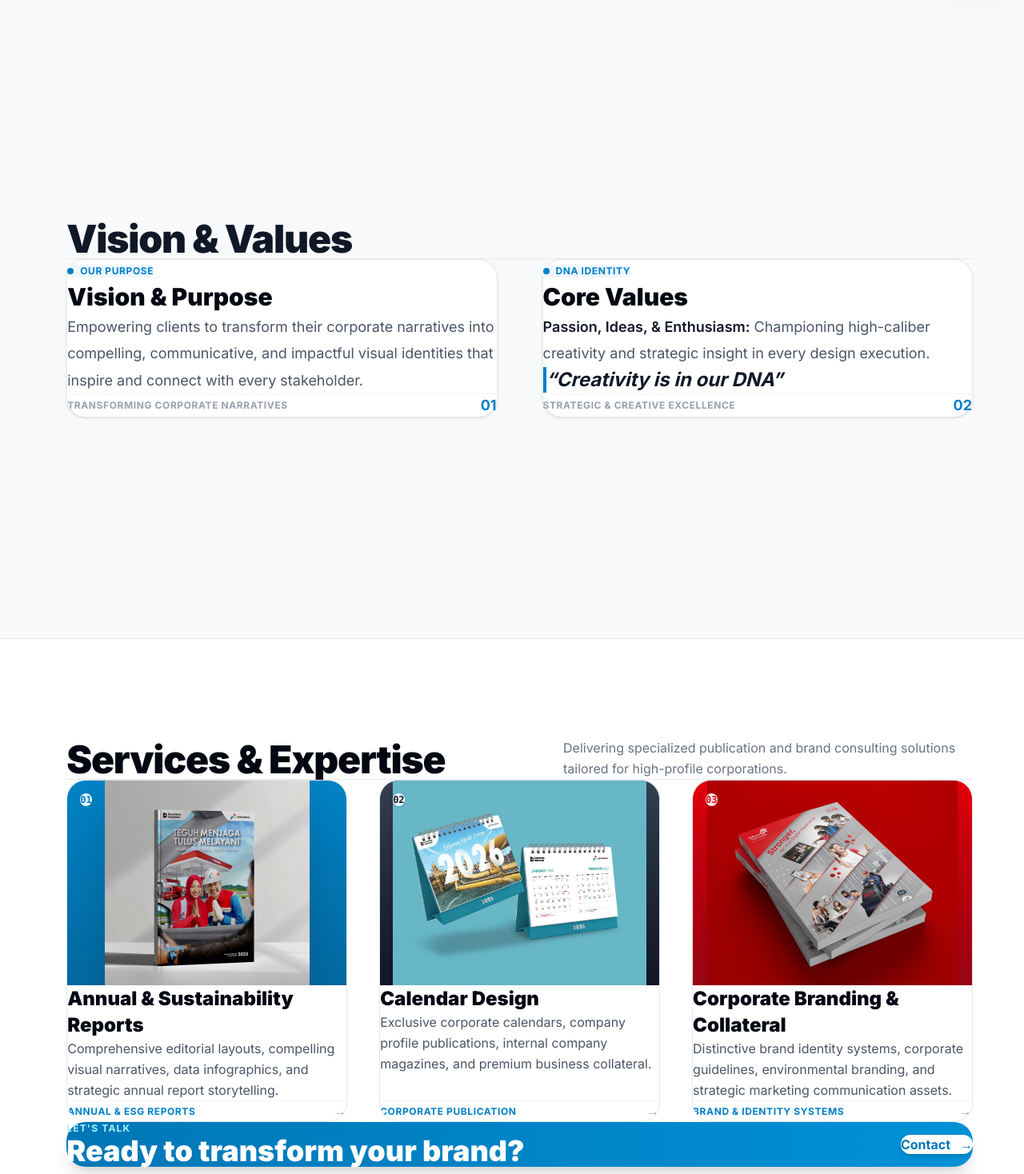
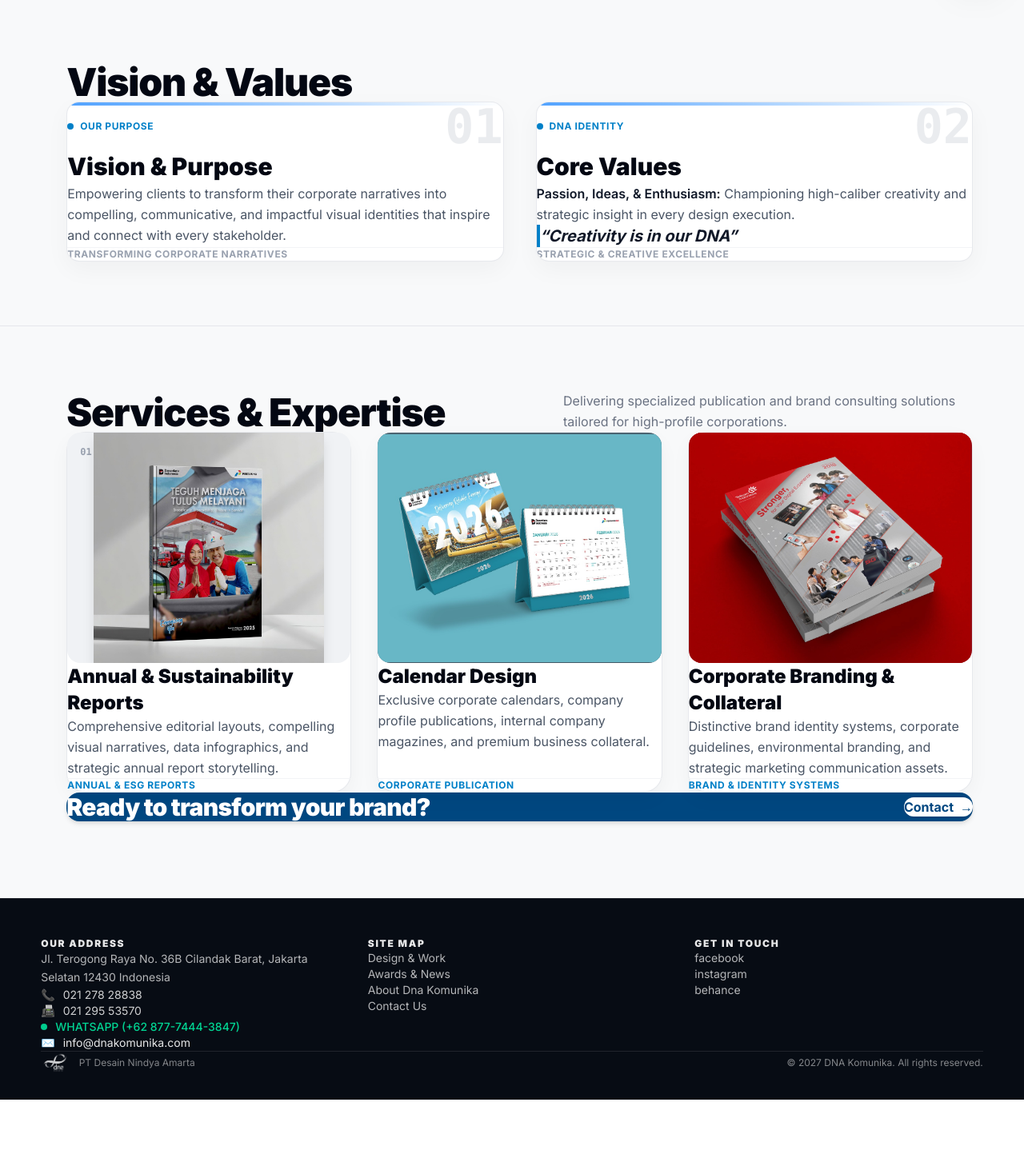
Before and after one commit to SamJinWoo99/DNA-Company-Profile, a Next.js app: page /about in a window 1280 px wide. Shown: the part 802-2270 px from the top of the page at 80% size. After the commit the page ends 2177 px from the top, so only its background shows below. Built offline with nearby package versions, Linux system fonts and the light colour scheme.

Commit message:
Match Vision and Services design 100% to reference photos 1 and 2

```diff
--- a/app/components/AboutHeroMeta.tsx
+++ b/app/components/AboutHeroMeta.tsx
@@ -181,80 +181,96 @@ export default function AboutHeroMeta() {
         </section>
 
         {/* ----------------------------------------------------------------------- */}
-        {/* VISI & MISI (Slide 2: Full Screen Mandiri / Jauh dari Services)         */}
+        {/* VISI & MISI (Persis Foto Referensi 1)                                   */}
         {/* ----------------------------------------------------------------------- */}
         <section
-          className="w-full min-h-screen bg-[#f8f9fa] border-t border-gray-200 flex flex-col justify-center"
+          className="w-full bg-[#f8f9fa] border-t border-gray-200"
           style={{
-            paddingTop: "clamp(6rem, 12vh, 10rem)",
-            paddingBottom: "clamp(6rem, 12vh, 10rem)",
+            paddingTop: "clamp(5rem, 8vh, 7rem)",
+            paddingBottom: "clamp(5rem, 8vh, 7rem)",
             paddingLeft: "clamp(2.5rem, 6.5vw, 6.5rem)",
             paddingRight: "clamp(2.5rem, 5vw, 4.5rem)",
           }}
         >
           <div className="w-full max-w-[1480px]">
             {/* Header Visi & Misi */}
-            <div className="mb-16 pb-8 border-b border-gray-200">
-              <h2 className="text-3xl sm:text-4xl lg:text-5xl font-black text-gray-900 tracking-tight">
+            <div className="mb-12">
+              <h2 className="text-4xl sm:text-5xl font-black text-gray-950 tracking-tight">
                 {t("about.v_title")}
               </h2>
             </div>
 
-            {/* 2 Kolom Visi & Misi: Rapi, Lega, Jarak Kanan Pas */}
-            <div className="grid grid-cols-1 lg:grid-cols-2 gap-10 lg:gap-14 items-stretch">
+            {/* 2 Kolom Visi & Misi Persis Foto 1 */}
+            <div className="grid grid-cols-1 lg:grid-cols-2 gap-8 lg:gap-10 items-stretch">
 
-              {/* Box 1: Visi & Tujuan */}
-              <div className="bg-white rounded-3xl p-10 sm:p-12 border border-gray-200/80 shadow-sm hover:shadow-md transition-shadow flex flex-col justify-between">
+              {/* Box 1: Vision & Purpose */}
+              <div className="bg-white rounded-2xl p-8 sm:p-10 border border-gray-200/90 shadow-[0_10px_30px_rgba(0,0,0,0.04)] hover:shadow-[0_15px_35px_rgba(0,0,0,0.08)] transition-all flex flex-col justify-between relative overflow-hidden group">
+                {/* Top Subtle Border Accent */}
+                <div className="absolute top-0 left-0 right-0 h-1 bg-gradient-to-r from-blue-400 to-transparent" />
+
                 <div>
-                  <div className="inline-flex items-center gap-2 px-3.5 py-1.5 rounded-full bg-blue-50 text-[#0080c8] text-xs font-bold uppercase tracking-wider mb-8">
+                  {/* Top Bar: Badge & Big Watermark 01 */}
+                  <div className="flex items-center justify-between mb-4">
+                    <div className="inline-flex items-center gap-2 text-[#0080c8] text-xs font-bold uppercase tracking-wider">
                       <span className="w-2 h-2 rounded-full bg-[#0080c8]" />
                       <span>{t("about.v_purpose_badge")}</span>
                     </div>
+                    <span className="text-5xl sm:text-6xl font-black text-gray-200/80 font-mono select-none">
+                      01
+                    </span>
+                  </div>
 
-                  <h3 className="text-2xl sm:text-3xl font-black text-gray-950 mb-6 leading-snug">
+                  <h3 className="text-2xl sm:text-3xl font-black text-gray-950 mb-4 leading-snug">
                     {t("about.v_vision_title")}
                   </h3>
 
-                  <p className="text-gray-600 leading-[1.85] text-base sm:text-lg font-normal">
+                  <p className="text-gray-600 leading-relaxed text-sm sm:text-base font-normal">
                     {t("about.v_vision_desc")}
                   </p>
                 </div>
 
-                <div className="pt-8 mt-12 border-t border-gray-100 flex items-center justify-between">
+                <div className="pt-6 mt-8 border-t border-gray-100 flex items-center justify-between">
                   <span className="text-xs font-bold tracking-wider text-gray-400 uppercase">
                     {t("about.v_vision_tag")}
                   </span>
-                  <span className="text-lg font-bold text-[#0080c8]">01</span>
                 </div>
               </div>
 
-              {/* Box 2: Misi & Nilai Utama */}
-              <div className="bg-white rounded-3xl p-10 sm:p-12 border border-gray-200/80 shadow-sm hover:shadow-md transition-shadow flex flex-col justify-between">
+              {/* Box 2: Core Values */}
+              <div className="bg-white rounded-2xl p-8 sm:p-10 border border-gray-200/90 shadow-[0_10px_30px_rgba(0,0,0,0.04)] hover:shadow-[0_15px_35px_rgba(0,0,0,0.08)] transition-all flex flex-col justify-between relative overflow-hidden group">
+                {/* Top Subtle Border Accent */}
+                <div className="absolute top-0 left-0 right-0 h-1 bg-gradient-to-r from-blue-400 to-transparent" />
+
                 <div>
-                  <div className="inline-flex items-center gap-2 px-3.5 py-1.5 rounded-full bg-blue-50 text-[#0080c8] text-xs font-bold uppercase tracking-wider mb-8">
+                  {/* Top Bar: Badge & Big Watermark 02 */}
+                  <div className="flex items-center justify-between mb-4">
+                    <div className="inline-flex items-center gap-2 text-[#0080c8] text-xs font-bold uppercase tracking-wider">
                       <span className="w-2 h-2 rounded-full bg-[#0080c8]" />
                       <span>{t("about.v_core_badge")}</span>
                     </div>
+                    <span className="text-5xl sm:text-6xl font-black text-gray-200/80 font-mono select-none">
+                      02
+                    </span>
+                  </div>
 
-                  <h3 className="text-2xl sm:text-3xl font-black text-gray-950 mb-6 leading-snug">
+                  <h3 className="text-2xl sm:text-3xl font-black text-gray-950 mb-4 leading-snug">
                     {t("about.v_core_title")}
                   </h3>
 
-                  <p className="text-gray-600 leading-[1.85] text-base sm:text-lg mb-8 font-normal">
+                  <p className="text-gray-600 leading-relaxed text-sm sm:text-base mb-6 font-normal">
                     <strong className="text-gray-900 font-semibold">{t("about.v_core_desc_prefix")}</strong>{" "}
                     {t("about.v_core_desc")}
                   </p>
 
-                  <blockquote className="border-l-4 border-[#0080c8] pl-5 py-2 text-xl sm:text-2xl font-bold text-gray-900 italic">
+                  <blockquote className="border-l-4 border-[#0080c8] pl-4 py-1 text-lg sm:text-xl font-bold text-gray-900 italic">
                     {t("about.v_core_quote")}
                   </blockquote>
                 </div>
 
-                <div className="pt-8 mt-12 border-t border-gray-100 flex items-center justify-between">
+                <div className="pt-6 mt-8 border-t border-gray-100 flex items-center justify-between">
                   <span className="text-xs font-bold tracking-wider text-gray-400 uppercase">
                     {t("about.v_core_tag")}
                   </span>
-                  <span className="text-lg font-bold text-[#0080c8]">02</span>
                 </div>
               </div>
 
@@ -263,22 +279,22 @@ export default function AboutHeroMeta() {
         </section>
 
         {/* ----------------------------------------------------------------------- */}
-        {/* SERVICES & EXPERTISE (Slide 3: Full Screen Mandiri di Bawahnya)         */}
+        {/* SERVICES & EXPERTISE (Persis Foto Referensi 2)                           */}
         {/* ----------------------------------------------------------------------- */}
         <section
-          className="w-full min-h-screen bg-white border-t border-gray-200 flex flex-col justify-center"
+          className="w-full bg-[#f8f9fa] border-t border-gray-200"
           style={{
-            paddingTop: "clamp(6rem, 12vh, 10rem)",
-            paddingBottom: "clamp(7rem, 14vh, 12rem)",
+            paddingTop: "clamp(5rem, 8vh, 7rem)",
+            paddingBottom: "clamp(6rem, 9vh, 8rem)",
             paddingLeft: "clamp(2.5rem, 6.5vw, 6.5rem)",
             paddingRight: "clamp(2.5rem, 5vw, 4.5rem)",
           }}
         >
           <div className="w-full max-w-[1480px]">
             {/* Header Services */}
-            <div className="mb-16 pb-8 border-b border-gray-200 flex flex-col md:flex-row md:items-end justify-between gap-6">
+            <div className="mb-12 flex flex-col md:flex-row md:items-end justify-between gap-6">
               <div>
-                <h2 className="text-3xl sm:text-4xl lg:text-5xl font-black text-gray-950 tracking-tight">
+                <h2 className="text-4xl sm:text-5xl font-black text-gray-950 tracking-tight">
                   {t("about.s_title")}
                 </h2>
               </div>
@@ -289,118 +305,109 @@ export default function AboutHeroMeta() {
               </p>
             </div>
 
-            {/* 3 Kartu Layanan Unggulan dengan Foto Mockup Produk sesuai Referensi User */}
-            <div className="grid grid-cols-1 md:grid-cols-3 gap-8 sm:gap-10 mb-20 items-stretch">
+            {/* 3 Kartu Layanan Unggulan Persis Foto 2 */}
+            <div className="grid grid-cols-1 md:grid-cols-3 gap-6 sm:gap-8 mb-14 items-stretch">
+
               {/* Service 1: Annual & Sustainability Reports */}
-              <div className="bg-[#f8f9fa] border border-gray-200/90 rounded-3xl overflow-hidden hover:border-[#0080c8] hover:shadow-xl hover:-translate-y-1 transition-all duration-300 flex flex-col justify-between group">
-                <div className="relative w-full h-56 sm:h-64 bg-gradient-to-b from-[#0284c7] to-[#0369a1] p-5 flex items-center justify-center overflow-hidden">
+              <div className="bg-white rounded-3xl p-5 border border-gray-200/90 shadow-[0_8px_25px_rgba(0,0,0,0.04)] hover:shadow-[0_15px_35px_rgba(0,0,0,0.08)] transition-all flex flex-col justify-between group">
+                <div>
+                  {/* Foto Mockup Box */}
+                  <div className="relative w-full h-64 sm:h-72 rounded-2xl bg-[#f0f2f5] p-6 flex items-center justify-center overflow-hidden mb-6">
+                    <span className="absolute top-4 left-4 text-xs font-mono font-bold text-gray-400">
+                      01
+                    </span>
                     <img
                       src="/about-service-annual-report.png"
                       alt="Annual & Sustainability Reports"
-                    className="max-h-full max-w-full object-contain drop-shadow-2xl group-hover:scale-105 transition-transform duration-500"
+                      className="max-h-full max-w-full object-contain drop-shadow-xl group-hover:scale-105 transition-transform duration-500"
                     />
-                  <span className="absolute top-4 left-4 text-xs font-mono font-bold px-3 py-1 rounded-full bg-white/90 text-[#0080c8] shadow-sm">
-                    01
-                  </span>
                   </div>
-                <div className="p-7 sm:p-8 flex flex-col justify-between flex-1 bg-white">
-                  <div>
+
                   <h3 className="text-xl sm:text-2xl font-black text-gray-950 mb-3 leading-snug">
                     {t("about.s1_title")}
                   </h3>
-                    <p className="text-gray-600 leading-relaxed text-sm sm:text-base">
+                  <p className="text-gray-600 leading-relaxed text-sm sm:text-base mb-6">
                     {t("about.s1_desc")}
                   </p>
                 </div>
-                  <div className="pt-6 mt-6 border-t border-gray-100 flex items-center justify-between">
+
+                <div className="pt-4 border-t border-gray-100 flex items-center justify-between">
                   <span className="text-xs font-bold text-[#0080c8] uppercase tracking-wider">
-                      Annual & ESG Reports
+                    ANNUAL & ESG REPORTS
                   </span>
-                    <span className="text-gray-400 group-hover:text-[#0080c8] group-hover:translate-x-1 transition-all font-bold">
-                      →
-                    </span>
-                  </div>
                 </div>
               </div>
 
               {/* Service 2: Calendar Design */}
-              <div className="bg-[#f8f9fa] border border-gray-200/90 rounded-3xl overflow-hidden hover:border-[#0080c8] hover:shadow-xl hover:-translate-y-1 transition-all duration-300 flex flex-col justify-between group">
-                <div className="relative w-full h-56 sm:h-64 bg-gradient-to-b from-gray-700 to-gray-900 p-5 flex items-center justify-center overflow-hidden">
+              <div className="bg-white rounded-3xl p-5 border border-gray-200/90 shadow-[0_8px_25px_rgba(0,0,0,0.04)] hover:shadow-[0_15px_35px_rgba(0,0,0,0.08)] transition-all flex flex-col justify-between group">
+                <div>
+                  {/* Foto Mockup Box */}
+                  <div className="relative w-full h-64 sm:h-72 rounded-2xl bg-[#4b6572] p-6 flex items-center justify-center overflow-hidden mb-6">
+                    <span className="absolute top-4 left-4 text-xs font-mono font-bold text-white/70">
+                      02
+                    </span>
                     <img
                       src="/about-service-calendar.png"
                       alt="Calendar Design"
-                    className="max-h-full max-w-full object-contain drop-shadow-2xl group-hover:scale-105 transition-transform duration-500"
+                      className="max-h-full max-w-full object-contain drop-shadow-xl group-hover:scale-105 transition-transform duration-500"
                     />
-                  <span className="absolute top-4 left-4 text-xs font-mono font-bold px-3 py-1 rounded-full bg-white/90 text-gray-900 shadow-sm">
-                    02
-                  </span>
                   </div>
-                <div className="p-7 sm:p-8 flex flex-col justify-between flex-1 bg-white">
-                  <div>
+
                   <h3 className="text-xl sm:text-2xl font-black text-gray-950 mb-3 leading-snug">
                     {t("about.s2_title")}
                   </h3>
-                    <p className="text-gray-600 leading-relaxed text-sm sm:text-base">
+                  <p className="text-gray-600 leading-relaxed text-sm sm:text-base mb-6">
                     {t("about.s2_desc")}
                   </p>
                 </div>
-                  <div className="pt-6 mt-6 border-t border-gray-100 flex items-center justify-between">
+
+                <div className="pt-4 border-t border-gray-100 flex items-center justify-between">
                   <span className="text-xs font-bold text-[#0080c8] uppercase tracking-wider">
-                      Corporate Publication
+                    CORPORATE PUBLICATION
                   </span>
-                    <span className="text-gray-400 group-hover:text-[#0080c8] group-hover:translate-x-1 transition-all font-bold">
-                      →
-                    </span>
-                  </div>
                 </div>
               </div>
 
               {/* Service 3: Corporate Branding & Collateral */}
-              <div className="bg-[#f8f9fa] border border-gray-200/90 rounded-3xl overflow-hidden hover:border-[#0080c8] hover:shadow-xl hover:-translate-y-1 transition-all duration-300 flex flex-col justify-between group">
-                <div className="relative w-full h-56 sm:h-64 bg-gradient-to-b from-red-600 to-red-800 p-5 flex items-center justify-center overflow-hidden">
+              <div className="bg-white rounded-3xl p-5 border border-gray-200/90 shadow-[0_8px_25px_rgba(0,0,0,0.04)] hover:shadow-[0_15px_35px_rgba(0,0,0,0.08)] transition-all flex flex-col justify-between group">
+                <div>
+                  {/* Foto Mockup Box */}
+                  <div className="relative w-full h-64 sm:h-72 rounded-2xl bg-[#9e0c15] p-6 flex items-center justify-center overflow-hidden mb-6">
+                    <span className="absolute top-4 left-4 text-xs font-mono font-bold text-white/70">
+                      03
+                    </span>
                     <img
                       src="/about-service-branding.png"
                       alt="Corporate Branding & Collateral"
-                    className="max-h-full max-w-full object-contain drop-shadow-2xl group-hover:scale-105 transition-transform duration-500"
+                      className="max-h-full max-w-full object-contain drop-shadow-xl group-hover:scale-105 transition-transform duration-500"
                     />
-                  <span className="absolute top-4 left-4 text-xs font-mono font-bold px-3 py-1 rounded-full bg-white/90 text-red-600 shadow-sm">
-                    03
-                  </span>
                   </div>
-                <div className="p-7 sm:p-8 flex flex-col justify-between flex-1 bg-white">
-                  <div>
+
                   <h3 className="text-xl sm:text-2xl font-black text-gray-950 mb-3 leading-snug">
                     {t("about.s3_title")}
                   </h3>
-                    <p className="text-gray-600 leading-relaxed text-sm sm:text-base">
+                  <p className="text-gray-600 leading-relaxed text-sm sm:text-base mb-6">
                     {t("about.s3_desc")}
                   </p>
                 </div>
-                  <div className="pt-6 mt-6 border-t border-gray-100 flex items-center justify-between">
+
+                <div className="pt-4 border-t border-gray-100 flex items-center justify-between">
                   <span className="text-xs font-bold text-[#0080c8] uppercase tracking-wider">
-                      Brand & Identity Systems
-                    </span>
-                    <span className="text-gray-400 group-hover:text-[#0080c8] group-hover:translate-x-1 transition-all font-bold">
-                      →
+                    BRAND & IDENTITY SYSTEMS
                   </span>
                 </div>
               </div>
-              </div>
+
             </div>
 
-            {/* Bottom Banner Hubungi Kami */}
-            <div className="rounded-3xl p-8 sm:p-12 bg-gradient-to-r from-[#0077b6] to-[#0091D7] text-white flex flex-col sm:flex-row sm:items-center justify-between gap-8 shadow-xl">
-              <div>
-                <span className="text-xs font-bold tracking-widest uppercase text-cyan-200 block mb-2">
-                  {t("footer.lets_talk")}
-                </span>
-                <h4 className="text-2xl sm:text-3xl lg:text-4xl font-black">
+            {/* Bottom Dark Blue Banner Persis Foto 2: "Ready to transform your brand?" */}
+            <div className="rounded-2xl px-8 py-5 sm:px-10 sm:py-6 bg-[#004780] text-white flex flex-row items-center justify-between gap-6 shadow-md">
+              <h4 className="text-xl sm:text-2xl lg:text-3xl font-black tracking-tight">
                 {lang === "en" ? "Ready to transform your brand?" : "Siap mentransformasi brand Anda?"}
               </h4>
-              </div>
               <Link
                 href="/contact"
-                className="inline-flex items-center gap-3 px-8 py-4 rounded-full bg-white hover:bg-gray-100 text-[#0077b6] font-bold text-base transition-all shadow-md shrink-0 self-start sm:self-auto"
+                className="inline-flex items-center gap-2 px-6 py-2.5 rounded-full bg-white hover:bg-gray-100 text-[#004780] font-bold text-sm sm:text-base transition-all shadow-sm shrink-0"
               >
                 <span>{t("nav.contact")}</span>
                 <span>→</span>
```
Lines whose indentation alone changed are shown as unchanged.
